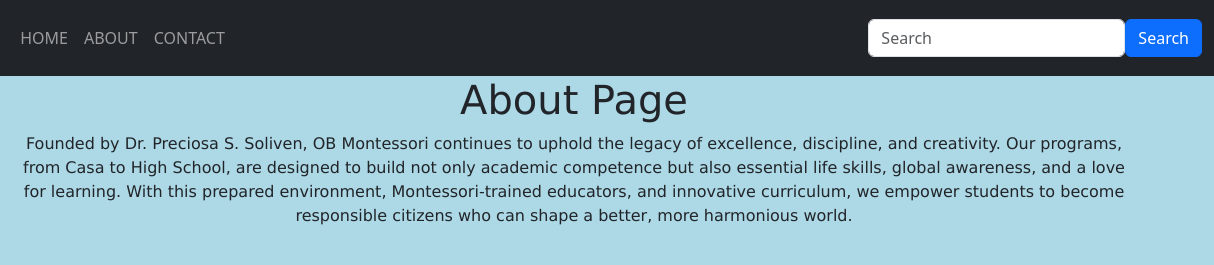
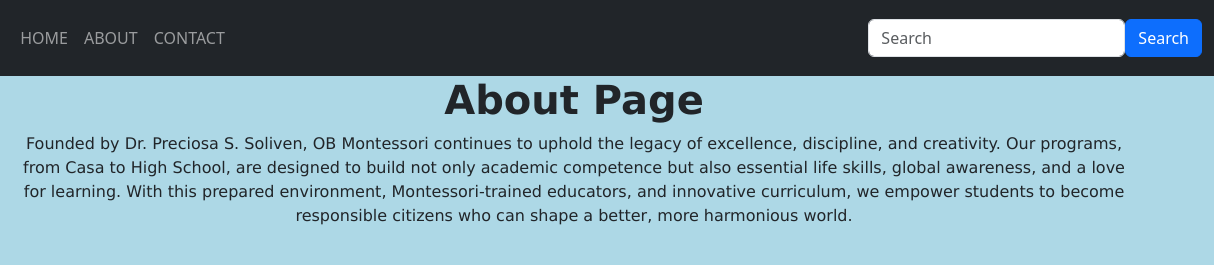
Before and after one commit to czarld/LP_ICT9EMERALD_Q2SW2_Lodronio_Czarina, a plain HTML site: page about.html in a window 1280 px wide. Shown: the top 265 px of the page, 66-1280 px from the left. Drawn offline with nearby package versions, Linux system fonts and the light colour scheme.

Commit message:
about.html

```diff
--- a/about.html
+++ b/about.html
@@ -53,7 +53,7 @@
     </nav>
 
 <div class=" container text-center" style="font-family:'Lucida Sans', 'Lucida Sans Regular', 'Lucida Grande', 'Lucida Sans Unicode', Geneva, Verdana, sans-serif">
-<h1> About Page </h1>
+<h1><strong> About Page </strong></h1>
 <p> Founded by Dr. Preciosa S. Soliven, OB Montessori continues to uphold the legacy of excellence, discipline, and creativity. Our programs, from Casa to High School, are designed to build not only academic competence but also essential life skills, global awareness, and a love for learning. With this prepared environment, Montessori-trained educators, and innovative curriculum, we empower students to become responsible citizens who can shape a better, more harmonious world. </p>
 <img src="obmcampus copy.jpg" alt="OBMC CAMPUS" class="img-fluid rounded-3 mt-4" style="max-width: 700px;"
 
```
